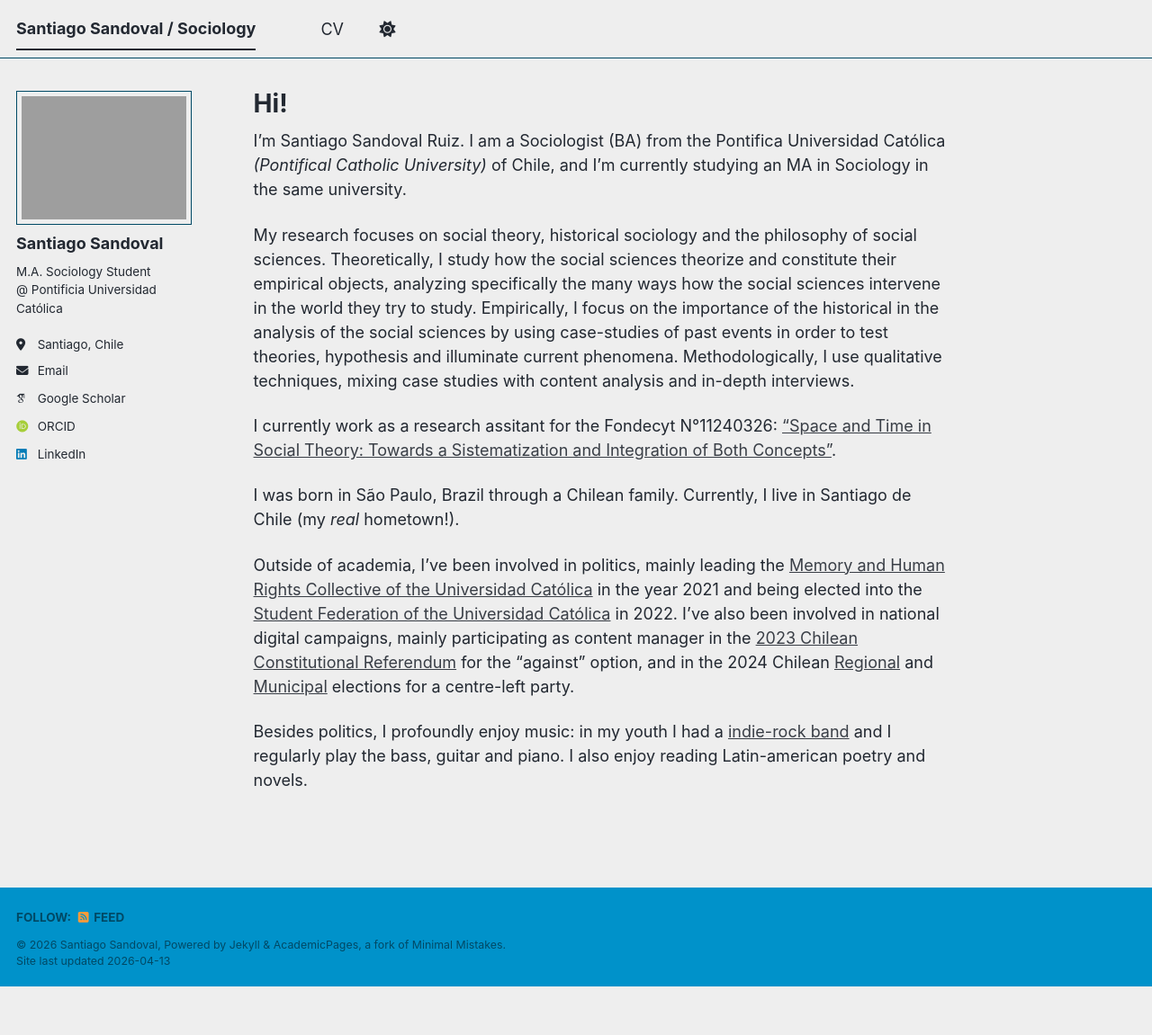
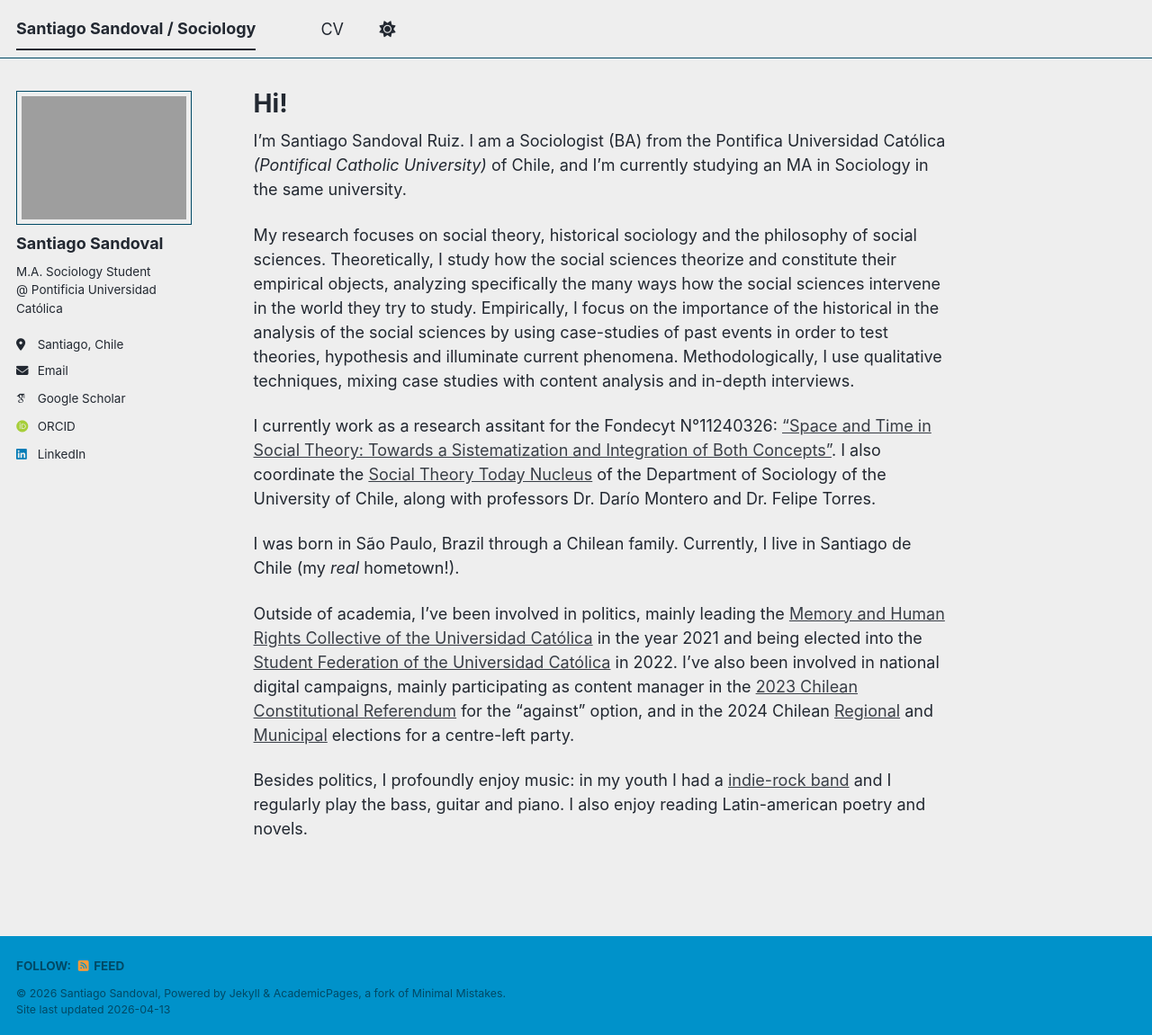
Before and after one commit to s-sandoval/s-sandoval.github.io, a Jekyll site: the page built from _pages/about.md, in a window 1280 px wide and 1151 px high. Shown: the whole window at 90% size. Built offline with Jekyll 4.4.1, drawn with Linux system fonts in a browser that asks for light colours; some web fonts are replaced; a script bundle is joined from its source files by our own code; library files that are not in the unit come from our copies.

Commit message:
Update about.md

```diff
--- a/_pages/about.md
+++ b/_pages/about.md
@@ -11,7 +11,7 @@
 
 My research focuses on social theory, historical sociology and the philosophy of social sciences. Theoretically, I study how the social sciences theorize and constitute their empirical objects, analyzing specifically the many ways how the social sciences intervene in the world they try to study. Empirically, I  focus on the importance of the historical in the analysis of the social sciences by using case-studies of past events in order to test theories, hypothesis and illuminate current phenomena. Methodologically, I use qualitative techniques, mixing case studies with content analysis and in-depth interviews.
 
-I currently work as a research assitant for the Fondecyt N°11240326: ["Space and Time in Social Theory: Towards a Sistematization and Integration of Both Concepts"](https://www.tes-project.org/).
+I currently work as a research assitant for the Fondecyt N°11240326: ["Space and Time in Social Theory: Towards a Sistematization and Integration of Both Concepts"](https://www.tes-project.org/). I also coordinate the [Social Theory Today Nucleus](https://teoriasocialhoy.uchile.cl/) of the Department of Sociology of the University of Chile, along with professors Dr. Darío Montero and Dr. Felipe Torres.
 
 I was born in São Paulo, Brazil through a Chilean family. Currently, I live in Santiago de Chile (my _real_ hometown!).
 
```
